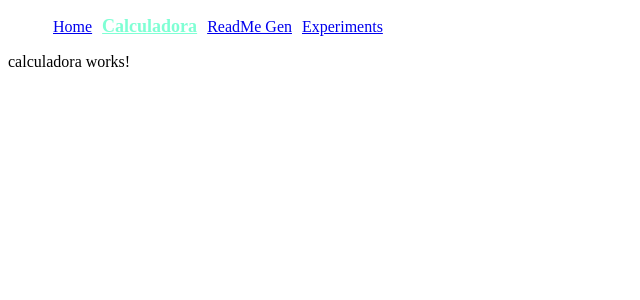
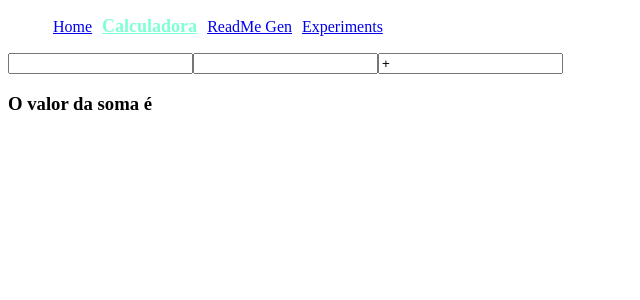
Before and after one commit to Filipa0502/Aulas-Angular, an Angular app in the folder aulas/: page /calculadora in a window 1280 px wide. Shown: the top 300 px of the page, without its empty margins (0-640 px from the left). Built offline with nearby package versions, Linux system fonts and the light colour scheme.

Commit message:
calculadora

```diff
--- a/aulas/src/app/calculadora/calculadora.component.html
+++ b/aulas/src/app/calculadora/calculadora.component.html
@@ -1 +1,6 @@
-<p>calculadora works!</p>
+<input type="text" [(ngModel)]="num1" (input) = "soma()">
+<input type="text" [(ngModel)]="num2" (input) = "soma()">
+<input type="text" [(ngModel)]="sinal" (input) = "soma()">
+<!--<h3>O valor da soma é {{+num1 ++ num2}} </h3>-->
+
+<h3>O valor da soma é {{resultado}} </h3>
--- a/aulas/src/app/calculadora/calculadora.component.ts
+++ b/aulas/src/app/calculadora/calculadora.component.ts
@@ -12,4 +12,31 @@ export class CalculadoraComponent implements OnInit {
   ngOnInit(): void {
   }
 
+  num1 : number;
+  num2 : number;
+  resultado : number;
+  sinal : string = "+";
+
+  soma()
+  {
+    switch(this.sinal)
+    {
+      case "+":
+        this.resultado = Number(this.num1) + Number(this.num2);
+      break;
+      case "-":
+        this.resultado = Number(this.num1) - Number(this.num2);
+      break;
+      case "/":
+        this.resultado = Number(this.num1) - Number(this.num2);
+      break;
+      case "*":
+        this.resultado = Number(this.num1) - Number(this.num2);
+      break;
+      default:
+        this.resultado = Number(this.num1) + Number(this.num2);
+      break;
+    }
+  }
+
 }
```
